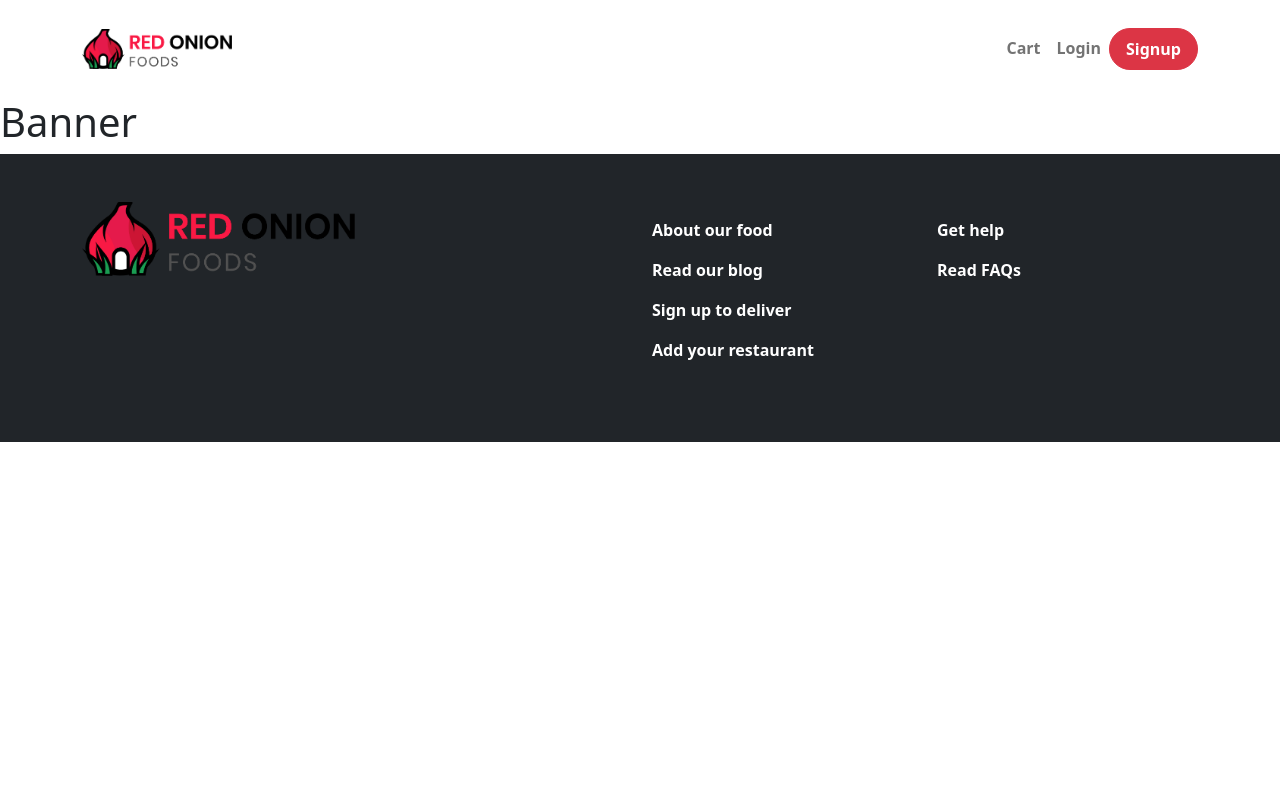
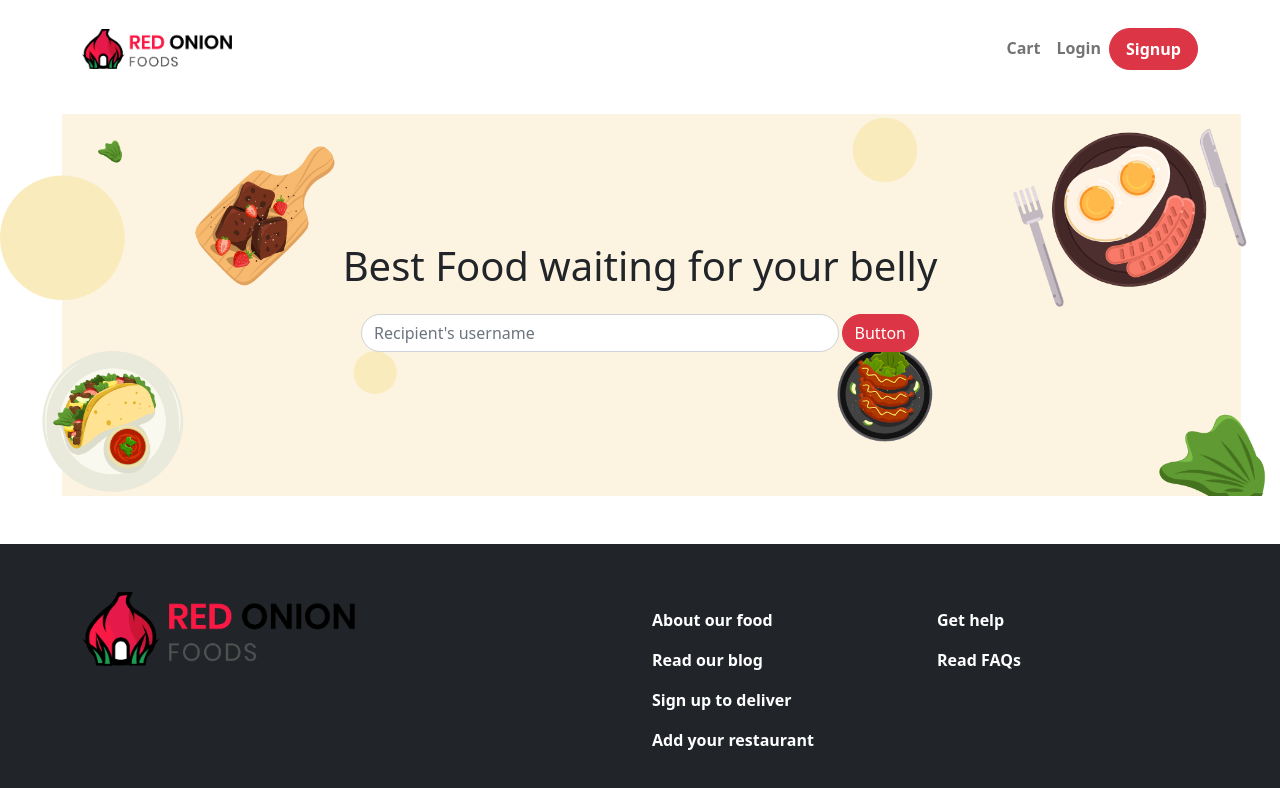
Before and after one commit to Rafat-Web-Developer/red-onion, a React (Create React App) app: page / in a window 1280 px wide. Shown: the top 788 px of the page. Built offline with nearby package versions, Linux system fonts and the light colour scheme.

Commit message:
Design banner component

```diff
--- /dev/null
+++ b/src/Pages/Home/Banner/Banner.css
@@ -0,0 +1,12 @@
+.banner{
+    padding: 8rem 0px;
+    background-image: url(../../../images/bannerbackground.png);
+    background-position: center;
+    background-repeat: no-repeat;
+    background-size: cover;
+}
+@media only screen and (min-width: 800px) {
+    .rafat-input-field-width{
+        width: 50%;
+    }
+}
--- a/src/Pages/Home/Banner/Banner.js
+++ b/src/Pages/Home/Banner/Banner.js
@@ -1,9 +1,30 @@
 import React from "react";
+import { Button, Container, FormControl, InputGroup } from "react-bootstrap";
+import "./Banner.css";
 
 const Banner = () => {
   return (
-    <section>
-      <h1>Banner</h1>
+    <section className="banner mt-3 mb-5">
+      <Container>
+        <div className="text-center">
+          <h1 className="mb-4">Best Food waiting for your belly</h1>
+          <InputGroup className="mb-3 rafat-input-field-width mx-auto">
+            <FormControl
+              placeholder="Recipient's username"
+              aria-label="Recipient's username"
+              aria-describedby="basic-addon2"
+              className="rounded-pill me-1"
+            />
+            <Button
+              variant="danger"
+              id="button-addon2"
+              className="rounded-pill"
+            >
+              Button
+            </Button>
+          </InputGroup>
+        </div>
+      </Container>
     </section>
   );
 };
```
